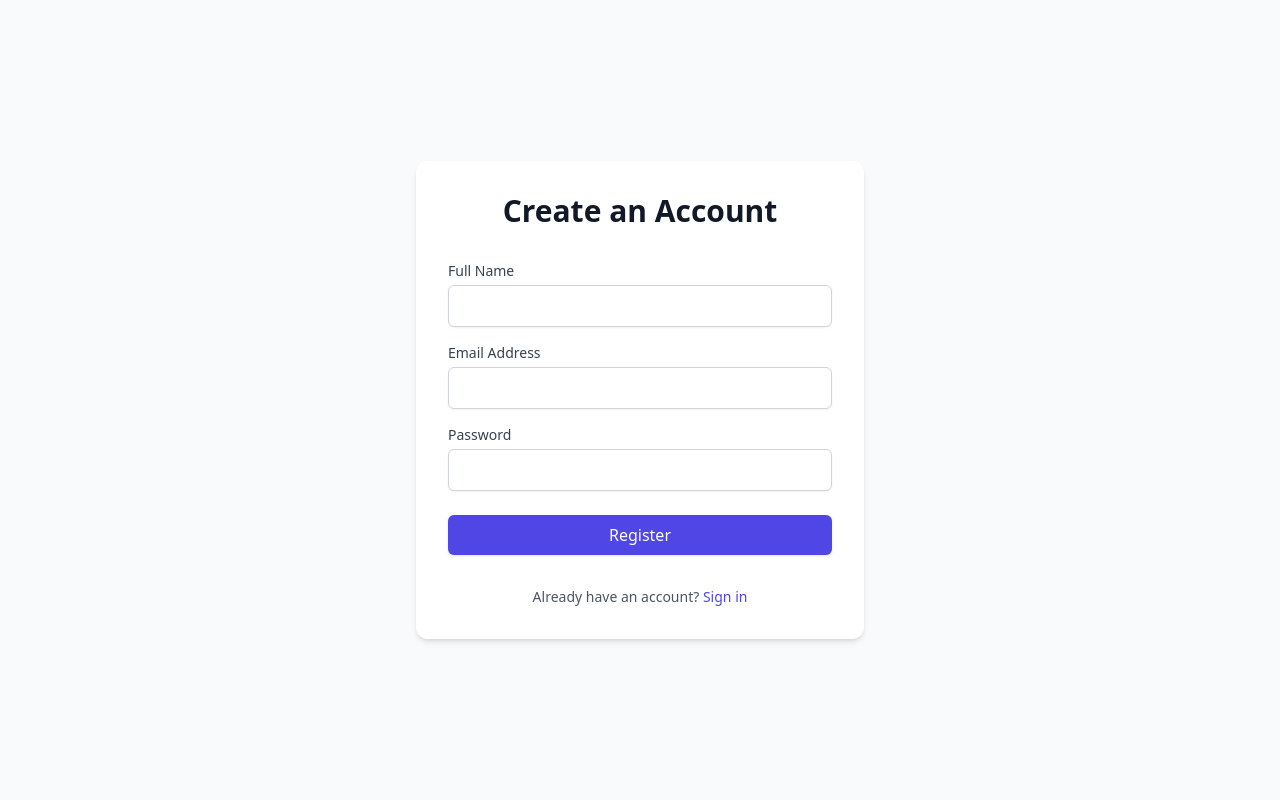
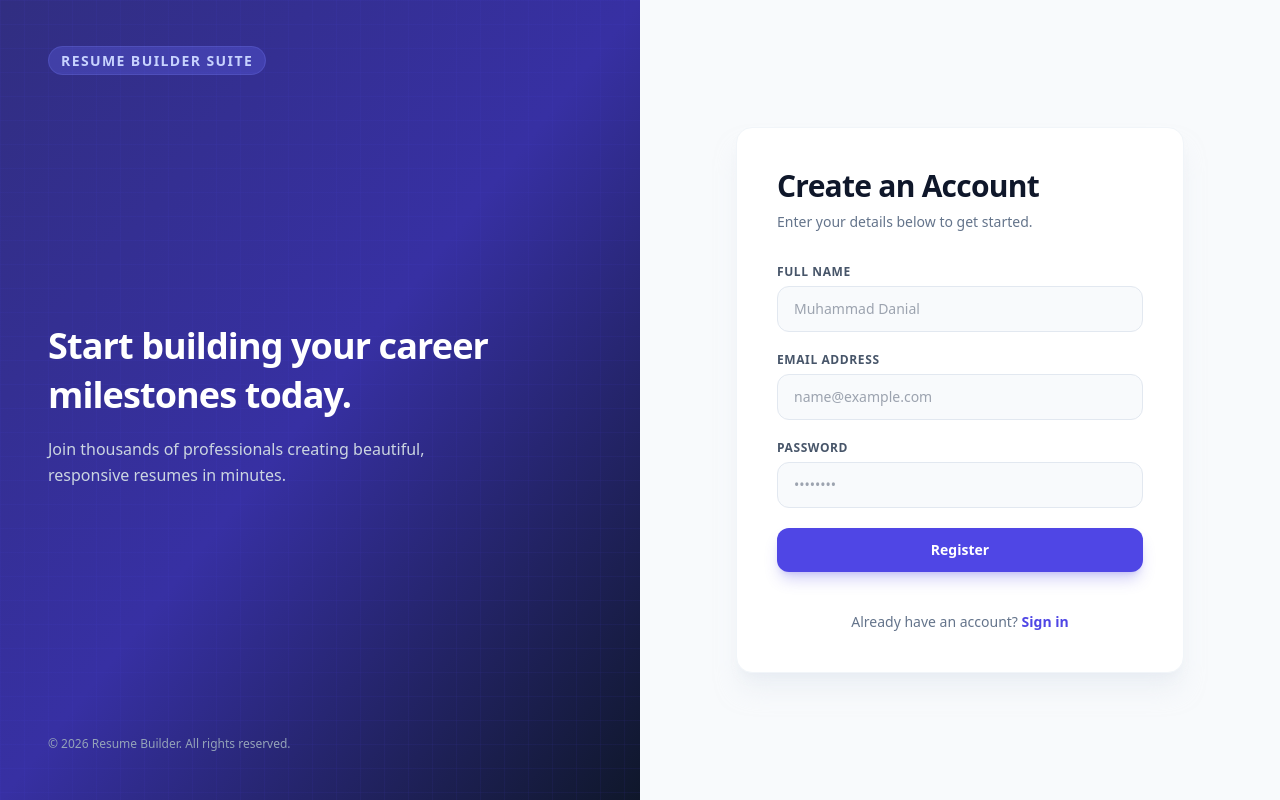
Before and after one commit to mrdanial526/resume-builder, a Next.js app: page /register in a window 1280 px wide. Built offline with nearby package versions, Linux system fonts and the light colour scheme; no server answers.

Commit message:
Add stylish dual-pane resume builder component

```diff
--- a/app/(auth)/login/page.tsx
+++ b/app/(auth)/login/page.tsx
@@ -25,64 +25,101 @@ export default function LoginPage() {
       setError("Invalid email or password");
       setLoading(false);
     } else {
-      // Use hard redirect to clear router cache on Vercel
       window.location.href = "/dashboard";
     }
   };
 
   return (
-    <div className="min-h-screen flex items-center justify-center bg-gray-50 px-4">
-      <div className="max-w-md w-full space-y-8 bg-white p-8 rounded-xl shadow-md">
-        <div>
-          <h2 className="text-center text-3xl font-extrabold text-gray-900">
-            Sign in to Resume Builder
+    <div className="min-h-screen grid grid-cols-1 lg:grid-cols-2 bg-slate-50">
+      {/* Left Column: Branding / Design Graphic */}
+      <div className="hidden lg:flex flex-col justify-between bg-gradient-to-br from-indigo-900 via-indigo-800 to-slate-900 p-12 text-white relative overflow-hidden">
+        <div className="absolute inset-0 bg-[linear-gradient(to_right,#4f46e512_1px,transparent_1px),linear-gradient(to_bottom,#4f46e512_1px,transparent_1px)] bg-[size:24px_24px]"></div>
+        <div className="relative z-10">
+          <span className="text-sm font-semibold tracking-widest uppercase bg-indigo-500/30 text-indigo-200 px-3 py-1 rounded-full border border-indigo-400/20">
+            Resume Builder Suite
+          </span>
+        </div>
+        <div className="relative z-10 max-w-md space-y-4">
+          <h1 className="text-4xl font-extrabold tracking-tight leading-snug">
+            Craft your professional future with confidence.
+          </h1>
+          <p className="text-slate-300 text-base leading-relaxed">
+            Build, customize, and print standout resumes designed to land interviews effortlessly.
+          </p>
+        </div>
+        <div className="relative z-10 text-xs text-slate-400">
+          © {new Date().getFullYear()} Resume Builder. All rights reserved.
+        </div>
+      </div>
+
+      {/* Right Column: Form Container */}
+      <div className="flex items-center justify-center p-8 sm:p-12 lg:p-16">
+        <div className="w-full max-w-md space-y-8 bg-white p-8 sm:p-10 rounded-2xl shadow-xl shadow-slate-200/50 border border-slate-100">
+          <div className="space-y-2 text-center lg:text-left">
+            <h2 className="text-3xl font-bold tracking-tight text-slate-900">
+              Welcome back
             </h2>
+            <p className="text-sm text-slate-500">
+              Please enter your details to access your dashboard.
+            </p>
           </div>
+
           {error && (
-          <div className="bg-red-50 text-red-500 p-3 rounded text-sm text-center">
+            <div className="bg-rose-50 border border-rose-200 text-rose-600 p-3.5 rounded-xl text-sm font-medium text-center animate-shake">
               {error}
             </div>
           )}
-        <form className="mt-8 space-y-6" onSubmit={handleSubmit}>
-          <div className="space-y-4">
-            <div>
-              <label className="block text-sm font-medium text-gray-700">Email Address</label>
+
+          <form className="space-y-5" onSubmit={handleSubmit}>
+            <div className="space-y-1.5">
+              <label className="block text-xs font-semibold uppercase tracking-wider text-slate-600">
+                Email Address
+              </label>
               <input
                 type="email"
                 required
-                className="mt-1 block w-full px-3 py-2 border border-gray-300 rounded-md shadow-sm focus:ring-indigo-500 focus:border-indigo-500"
+                placeholder="name@example.com"
+                className="w-full px-4 py-3 bg-slate-50 border border-slate-200 rounded-xl text-slate-900 text-sm focus:outline-none focus:ring-2 focus:ring-indigo-600 focus:bg-white transition duration-200"
                 value={email}
                 onChange={(e) => setEmail(e.target.value)}
               />
             </div>
-            <div>
-              <label className="block text-sm font-medium text-gray-700">Password</label>
+
+            <div className="space-y-1.5">
+              <label className="block text-xs font-semibold uppercase tracking-wider text-slate-600">
+                Password
+              </label>
               <input
                 type="password"
                 required
-                className="mt-1 block w-full px-3 py-2 border border-gray-300 rounded-md shadow-sm focus:ring-indigo-500 focus:border-indigo-500"
+                placeholder="••••••••"
+                className="w-full px-4 py-3 bg-slate-50 border border-slate-200 rounded-xl text-slate-900 text-sm focus:outline-none focus:ring-2 focus:ring-indigo-600 focus:bg-white transition duration-200"
                 value={password}
                 onChange={(e) => setPassword(e.target.value)}
               />
-            </div>
             </div>
 
             <button
               type="submit"
               disabled={loading}
-            className="w-full py-2 px-4 bg-indigo-600 hover:bg-indigo-700 text-white font-medium rounded-md shadow transition duration-150 disabled:opacity-50"
+              className="w-full py-3 px-4 bg-indigo-600 hover:bg-indigo-700 active:scale-[0.99] text-white font-semibold text-sm rounded-xl shadow-lg shadow-indigo-600/25 transition-all duration-200 disabled:opacity-50"
             >
               {loading ? "Signing in..." : "Sign In"}
             </button>
           </form>
 
-        <p className="text-center text-sm text-gray-600 mt-4">
+          <p className="text-center text-sm text-slate-500 pt-2">
             Don&apos;t have an account?{" "}
-          <Link href="/register" prefetch={false} className="text-indigo-600 hover:underline font-medium">
-            Register here
+            <Link
+              href="/register"
+              prefetch={false}
+              className="text-indigo-600 hover:text-indigo-700 font-semibold hover:underline"
+            >
+              Create an account
             </Link>
           </p>
         </div>
       </div>
+    </div>
   );
 }
--- a/app/(auth)/register/page.tsx
+++ b/app/(auth)/register/page.tsx
@@ -22,74 +22,115 @@ export default function RegisterPage() {
       setError(res.error);
       setLoading(false);
     } else {
-      // Force hard redirect to clear router cache on Vercel
       window.location.href = "/login";
     }
   };
 
   return (
-    <div className="min-h-screen flex items-center justify-center bg-gray-50 px-4">
-      <div className="max-w-md w-full space-y-8 bg-white p-8 rounded-xl shadow-md">
-        <div>
-          <h2 className="text-center text-3xl font-extrabold text-gray-900">
+    <div className="min-h-screen grid grid-cols-1 lg:grid-cols-2 bg-slate-50">
+      {/* Left Column: Branding / Design Graphic */}
+      <div className="hidden lg:flex flex-col justify-between bg-gradient-to-br from-indigo-900 via-indigo-800 to-slate-900 p-12 text-white relative overflow-hidden">
+        <div className="absolute inset-0 bg-[linear-gradient(to_right,#4f46e512_1px,transparent_1px),linear-gradient(to_bottom,#4f46e512_1px,transparent_1px)] bg-[size:24px_24px]"></div>
+        <div className="relative z-10">
+          <span className="text-sm font-semibold tracking-widest uppercase bg-indigo-500/30 text-indigo-200 px-3 py-1 rounded-full border border-indigo-400/20">
+            Resume Builder Suite
+          </span>
+        </div>
+        <div className="relative z-10 max-w-md space-y-4">
+          <h1 className="text-4xl font-extrabold tracking-tight leading-snug">
+            Start building your career milestones today.
+          </h1>
+          <p className="text-slate-300 text-base leading-relaxed">
+            Join thousands of professionals creating beautiful, responsive resumes in minutes.
+          </p>
+        </div>
+        <div className="relative z-10 text-xs text-slate-400">
+          © {new Date().getFullYear()} Resume Builder. All rights reserved.
+        </div>
+      </div>
+
+      {/* Right Column: Form Container */}
+      <div className="flex items-center justify-center p-8 sm:p-12 lg:p-16">
+        <div className="w-full max-w-md space-y-8 bg-white p-8 sm:p-10 rounded-2xl shadow-xl shadow-slate-200/50 border border-slate-100">
+          <div className="space-y-2 text-center lg:text-left">
+            <h2 className="text-3xl font-bold tracking-tight text-slate-900">
               Create an Account
             </h2>
+            <p className="text-sm text-slate-500">
+              Enter your details below to get started.
+            </p>
           </div>
+
           {error && (
-          <div className="bg-red-50 text-red-500 p-3 rounded text-sm text-center">
+            <div className="bg-rose-50 border border-rose-200 text-rose-600 p-3.5 rounded-xl text-sm font-medium text-center">
               {error}
             </div>
           )}
-        <form className="mt-8 space-y-6" onSubmit={handleSubmit}>
-          <div className="space-y-4">
-            <div>
-              <label className="block text-sm font-medium text-gray-700">Full Name</label>
+
+          <form className="space-y-5" onSubmit={handleSubmit}>
+            <div className="space-y-1.5">
+              <label className="block text-xs font-semibold uppercase tracking-wider text-slate-600">
+                Full Name
+              </label>
               <input
                 type="text"
                 required
-                className="mt-1 block w-full px-3 py-2 border border-gray-300 rounded-md shadow-sm focus:ring-indigo-500 focus:border-indigo-500"
+                placeholder="Muhammad Danial"
+                className="w-full px-4 py-3 bg-slate-50 border border-slate-200 rounded-xl text-slate-900 text-sm focus:outline-none focus:ring-2 focus:ring-indigo-600 focus:bg-white transition duration-200"
                 value={name}
                 onChange={(e) => setName(e.target.value)}
               />
             </div>
-            <div>
-              <label className="block text-sm font-medium text-gray-700">Email Address</label>
+
+            <div className="space-y-1.5">
+              <label className="block text-xs font-semibold uppercase tracking-wider text-slate-600">
+                Email Address
+              </label>
               <input
                 type="email"
                 required
-                className="mt-1 block w-full px-3 py-2 border border-gray-300 rounded-md shadow-sm focus:ring-indigo-500 focus:border-indigo-500"
+                placeholder="name@example.com"
+                className="w-full px-4 py-3 bg-slate-50 border border-slate-200 rounded-xl text-slate-900 text-sm focus:outline-none focus:ring-2 focus:ring-indigo-600 focus:bg-white transition duration-200"
                 value={email}
                 onChange={(e) => setEmail(e.target.value)}
               />
             </div>
-            <div>
-              <label className="block text-sm font-medium text-gray-700">Password</label>
+
+            <div className="space-y-1.5">
+              <label className="block text-xs font-semibold uppercase tracking-wider text-slate-600">
+                Password
+              </label>
               <input
                 type="password"
                 required
-                className="mt-1 block w-full px-3 py-2 border border-gray-300 rounded-md shadow-sm focus:ring-indigo-500 focus:border-indigo-500"
+                placeholder="••••••••"
+                className="w-full px-4 py-3 bg-slate-50 border border-slate-200 rounded-xl text-slate-900 text-sm focus:outline-none focus:ring-2 focus:ring-indigo-600 focus:bg-white transition duration-200"
                 value={password}
                 onChange={(e) => setPassword(e.target.value)}
               />
-            </div>
             </div>
 
             <button
               type="submit"
               disabled={loading}
-            className="w-full py-2 px-4 bg-indigo-600 hover:bg-indigo-700 text-white font-medium rounded-md shadow transition duration-150 disabled:opacity-50"
+              className="w-full py-3 px-4 bg-indigo-600 hover:bg-indigo-700 active:scale-[0.99] text-white font-semibold text-sm rounded-xl shadow-lg shadow-indigo-600/25 transition-all duration-200 disabled:opacity-50"
             >
               {loading ? "Creating Account..." : "Register"}
             </button>
           </form>
 
-        <p className="text-center text-sm text-gray-600 mt-4">
+          <p className="text-center text-sm text-slate-500 pt-2">
             Already have an account?{" "}
-          <Link href="/login" prefetch={false} className="text-indigo-600 hover:underline font-medium">
+            <Link
+              href="/login"
+              prefetch={false}
+              className="text-indigo-600 hover:text-indigo-700 font-semibold hover:underline"
+            >
               Sign in
             </Link>
           </p>
         </div>
       </div>
+    </div>
   );
 }
```
Also changed, not shown: components/DashboardClient.tsx (+72 -31 lines), app/dashboard/page.tsx (renamed from app/(dashboard)/dashboard/page.tsx). Lines whose indentation alone changed are shown as unchanged.
